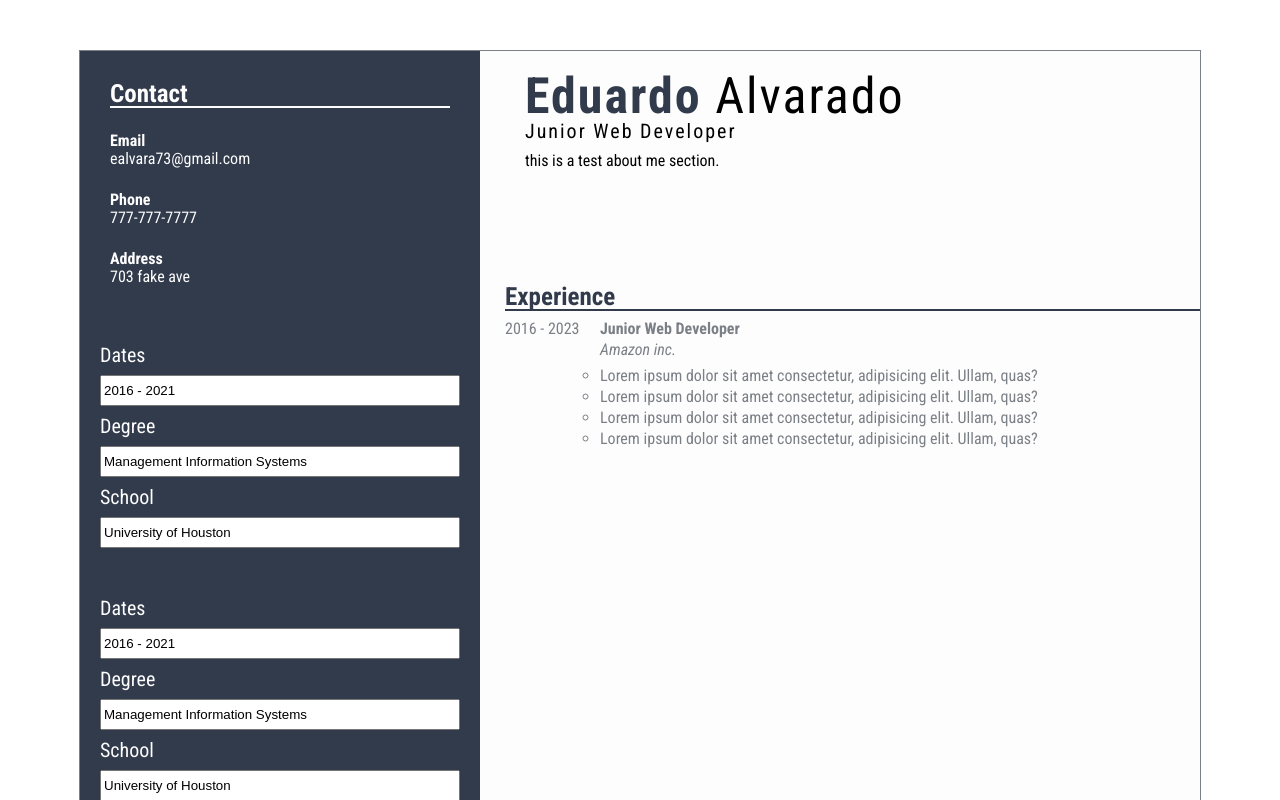
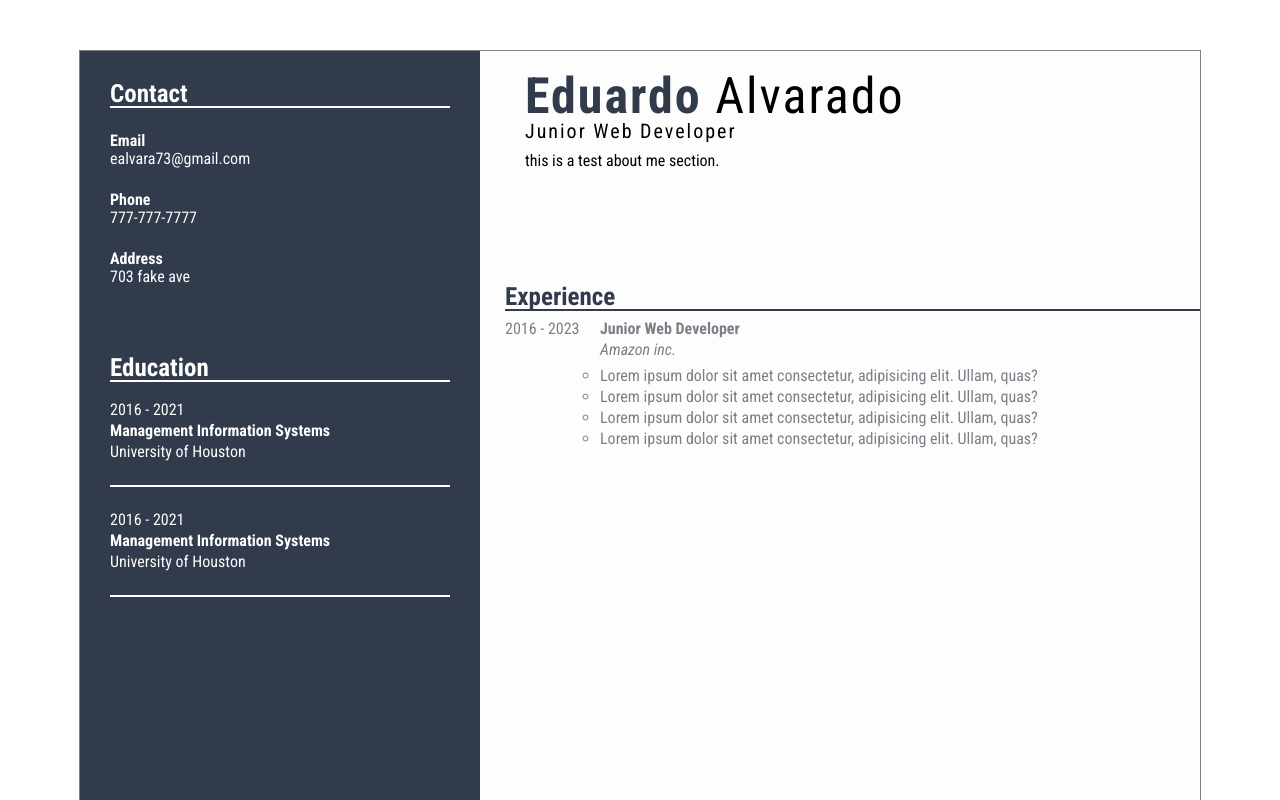
Before and after one commit to ealvara6/cv-project, a React (Create React App) app: page / in a window 1280 px wide. Shown: the top 800 px of the page. Built offline with nearby package versions, Linux system fonts and the light colour scheme.

Commit message:
Add school form change functionality

```diff
--- a/src/components/SchoolForm.jsx
+++ b/src/components/SchoolForm.jsx
@@ -2,20 +2,26 @@ import React, { Component } from 'react';
 
 class SchoolForm extends Component {
   render() {
-    const { dates, degree, schoolName } = { ...this.props };
+    const {
+      id,
+      dates,
+      degree,
+      schoolName,
+      handleChange,
+    } = { ...this.props };
     return (
       <form action="" className="school-form">
         <div className="dates">
           <label htmlFor="dates">Dates</label>
-          <input type="text" name="dates" id="dates" value={dates} />
+          <input type="text" name="dates" id="dates" value={dates} onChange={(e) => handleChange(id, e, 'dates')} />
         </div>
         <div className="degree">
           <label htmlFor="degree">Degree</label>
-          <input type="text" name="degree" id="degree" value={degree} />
+          <input type="text" name="degree" id="degree" value={degree} onChange={(e) => handleChange(id, e, 'degree')} />
         </div>
         <div className="school-name">
           <label htmlFor="schoolName">School</label>
-          <input type="text" name="school-name" id="schoolName" value={schoolName} />
+          <input type="text" name="school-name" id="schoolName" value={schoolName} onChange={(e) => handleChange(id, e, 'schoolName')} />
         </div>
       </form>
     );
--- /dev/null
+++ b/src/components/SchoolForms.jsx
@@ -0,0 +1,74 @@
+import React, { Component } from 'react';
+import SchoolForm from './SchoolForm';
+
+class SchoolForms extends Component {
+  constructor(props) {
+    super(props);
+
+    this.state = ({ ...this.props });
+
+    this.handleChange = this.handleChange.bind(this);
+  }
+
+  handleChange(id, e, input) {
+    const { schools } = { ...this.state };
+
+    schools.map((item) => {
+      if (item.id === id) {
+        const tempItem = item;
+        switch (input) {
+          case 'dates':
+            tempItem.dates = e.target.value;
+            break;
+          case 'degree':
+            tempItem.degree = e.target.value;
+            break;
+          case 'schoolName':
+            tempItem.schoolName = e.target.value;
+            break;
+          default:
+            throw new Error();
+        }
+        return tempItem;
+      }
+      return item;
+    });
+
+    this.setState({
+      ...schools,
+    });
+  }
+
+  render() {
+    const { schools, closeSchoolForm } = { ...this.props };
+    const schoolForms = [];
+    schools.forEach((school) => {
+      schoolForms.push(
+        <>
+          <li key={school.id}>
+            <SchoolForm
+              id={school.id}
+              dates={school.dates}
+              degree={school.degree}
+              schoolName={school.schoolName}
+              handleChange={this.handleChange}
+            />
+          </li>
+          <div className="line" />
+        </>,
+      );
+    });
+    schoolForms.push(
+      <li key="school-form-button" className="school-form-button">
+        <button type="button" onClick={closeSchoolForm}>Save</button>
+      </li>,
+    );
+    return (
+      <ul id="school-forms">
+        {schoolForms}
+      </ul>
+    );
+  }
+}
+
+export default SchoolForms;
--- a/src/components/SchoolInfo.jsx
+++ b/src/components/SchoolInfo.jsx
@@ -7,11 +7,16 @@ class SchoolInfo extends Component {
     const schoolItems = [];
     schools.forEach((school) => {
       schoolItems.push(
-        <School
-          dates={school.dates}
-          degree={school.degree}
-          schoolName={school.schoolName}
-        />,
+        <>
+          <li key={school.id}>
+            <School
+              dates={school.dates}
+              degree={school.degree}
+              schoolName={school.schoolName}
+            />
+          </li>
+          <div className="line" />
+        </>,
       );
     });
     return (
@@ -20,9 +25,9 @@ class SchoolInfo extends Component {
           <div>Education</div>
           <div className="line" />
         </div>
-        <div id="schools">
+        <ul id="schools">
           {schoolItems}
-        </div>
+        </ul>
       </div>
     );
   }
--- a/src/components/SideSection.jsx
+++ b/src/components/SideSection.jsx
@@ -4,6 +4,7 @@ import ContactInfo from './ContactInfo';
 import ContactForm from './ContactForm';
 import SchoolInfo from './SchoolInfo';
 import SchoolForm from './SchoolForm';
+import SchoolForms from './SchoolForms';
 
 class SideSection extends Component {
   constructor(props) {
@@ -17,14 +18,17 @@ class SideSection extends Component {
         address: '703 fake ave',
       },
       schools: {
-        viewSchoolForm: true,
+        count: 0,
+        viewSchoolForm: false,
         schoolArr: [
           {
+            id: 0,
             dates: '2016 - 2021',
             degree: 'Management Information Systems',
             schoolName: 'University of Houston',
           },
           {
+            id: 1,
             dates: '2016 - 2021',
             degree: 'Management Information Systems',
             schoolName: 'University of Houston',
@@ -36,6 +40,7 @@ class SideSection extends Component {
     this.openContactForm = this.openContactForm.bind(this);
     this.updateContactForm = this.updateContactForm.bind(this);
     this.openSchoolForm = this.openSchoolForm.bind(this);
+    this.closeSchoolForm = this.closeSchoolForm.bind(this);
   }
 
   openContactForm() {
@@ -67,19 +72,18 @@ class SideSection extends Component {
     }));
   }
 
+  closeSchoolForm() {
+    this.setState((prevState) => ({
+      schools: {
+        ...prevState.schools,
+        viewSchoolForm: false,
+      },
+    }));
+  }
+
   render() {
     const { contact, schools } = { ...this.state };
-    const schoolForms = [];
-    schools.schoolArr.forEach((school) => {
-      schoolForms.push(
-        <SchoolForm
-          dates={school.dates}
-          degree={school.degree}
-          schoolName={school.schoolName}
-        />,
-      );
-    });
-    schoolForms.push(<button type="button">Save</button>);
+
     return (
       <div id="side-section">
         {contact.viewContactForm
@@ -101,7 +105,7 @@ class SideSection extends Component {
           )}
         {schools.viewSchoolForm
           ? (
-            schoolForms
+            <SchoolForms schools={schools.schoolArr} closeSchoolForm={this.closeSchoolForm} />
           )
           : (<SchoolInfo schools={schools.schoolArr} openSchoolForm={this.openSchoolForm} />
           )}
--- a/src/styles/SideSection.scss
+++ b/src/styles/SideSection.scss
@@ -1,4 +1,9 @@
 @use '_colors.scss';
+@mixin theme {
+  background-color: rgba($color: colors.$gray, $alpha: 0.4);
+  border-radius: 10px;
+  cursor: pointer;
+}
 
 #side-section {
   display: flex;
@@ -35,9 +40,7 @@
 }
 
 #contact-info:hover {
-  background-color: rgba($color: colors.$gray, $alpha: 0.4);
-  border-radius: 10px;
-  cursor: pointer;
+  @include theme;
 }
 
 #contact-form {
@@ -62,7 +65,17 @@
   gap: 20px;
 }
 
-#schools > div {
+#school-info:hover {
+  @include theme;
+}
+
+#schools {
+  display: flex;
+  flex-direction: column;
+  gap: 25px;
+}
+
+#schools > li > div {
   display: flex;
   flex-direction: column;
   gap: 5px;
@@ -83,3 +96,13 @@
   flex-direction: column;
   gap: 10px;
 }
+
+#school-forms {
+  display: flex;
+  flex-direction: column;
+  gap: 20px;
+
+  .school-form-button {
+    align-self: flex-end;
+  }
+}
```
